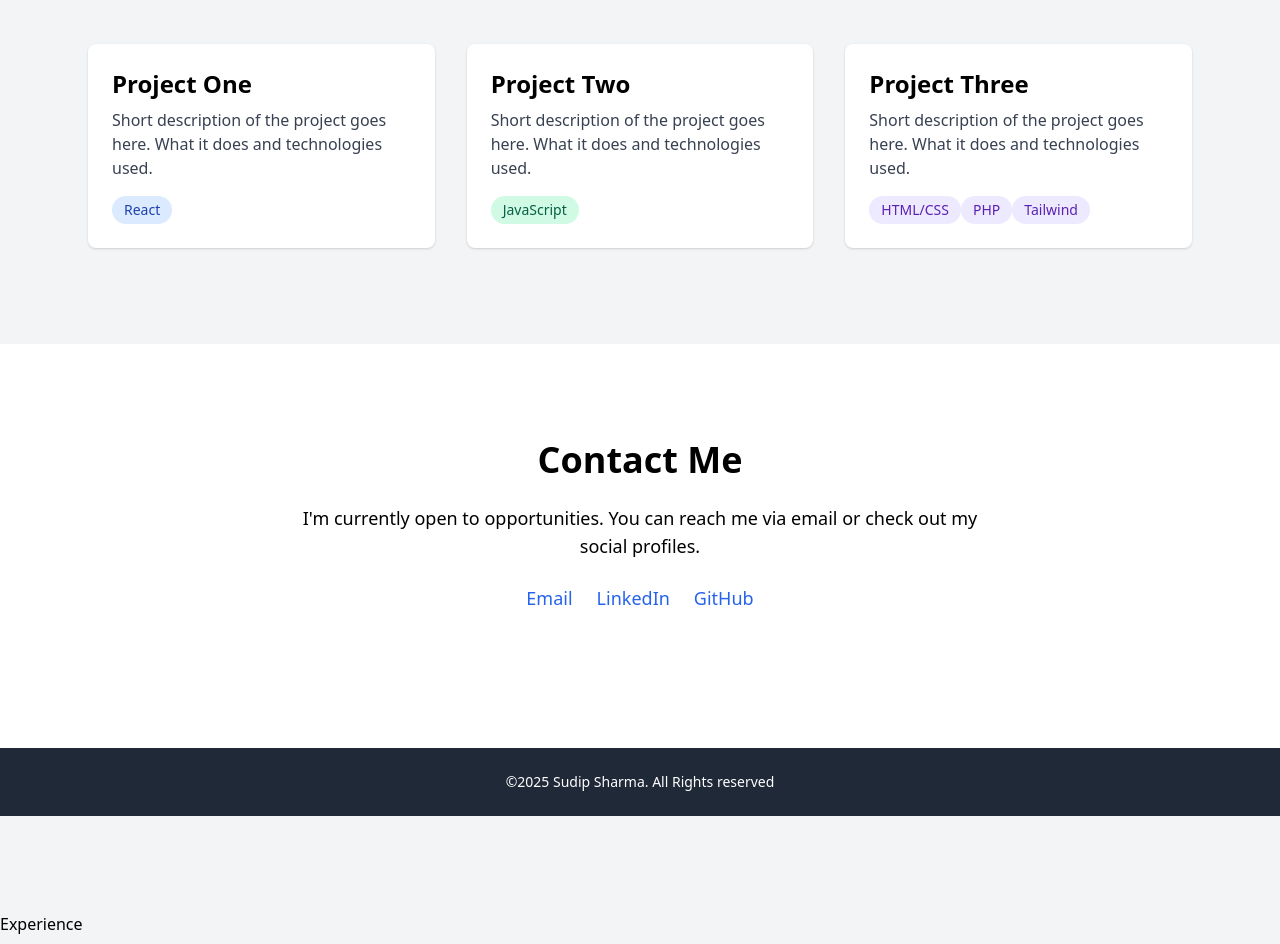
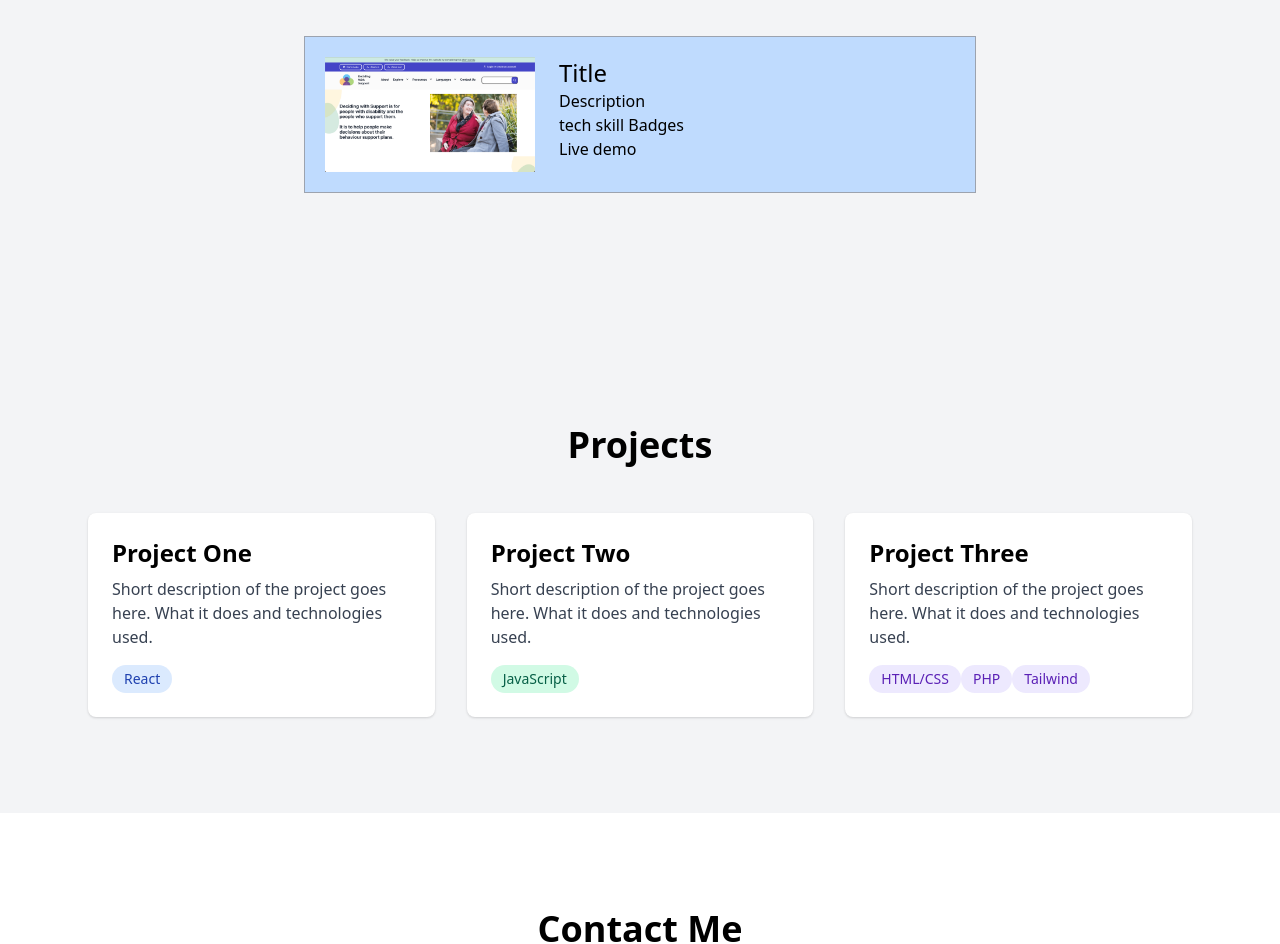
Before and after one commit to Sudip0987/my-portfolio, a React (Create React App) app: page / in a window 1280 px wide. Shown: the part 1336-2280 px from the top of the page. Built offline with nearby package versions, Linux system fonts and the light colour scheme.

Commit message:
experience section card layout added

```diff
--- a/src/App.js
+++ b/src/App.js
@@ -13,10 +13,10 @@ function App() {
       <Header />
       <Hero/>
      <About/>
+     <Experience/>
      <Projects/>
      <Contact/>
      <Footer/>
-     <Experience/>
       {/* Other sections will go here later */}
     </div>
   );
--- a/src/components/Experience.js
+++ b/src/components/Experience.js
@@ -3,8 +3,20 @@ import React from "react";
 function Experience() {
     return (
         <section id = "experience" className="bg-gray-100 py-24">
-            <div>
-                <p>Experience</p>
+            <div className="mx-auto"  >
+                <h2 className="text-4xl text-center">Past experience</h2>
+                    {/*Experience cards*/}
+
+                <div className="bg-blue-200 my-10 max-w-2xl mx-auto flex flex-row md:flex-row items-stretch p-5 border border-gray-400 gap-6" >
+                        <img className="w-full md:w-1/3 object-cover rounder-lg" src = "/images/screenshots/supporteddecisionmaking.png"></img>
+                        <div className="">
+                        <h3 className="text-2xl" > Title</h3>
+                        <p>Description</p>
+                        <span>tech skill Badges</span>
+                        <p>Live demo</p>
+                        </div>
+
+                </div>
             </div>
         </section>
     );
```
Also changed, not shown: public/images/screenshots/supporteddecisionmaking.png (added).
